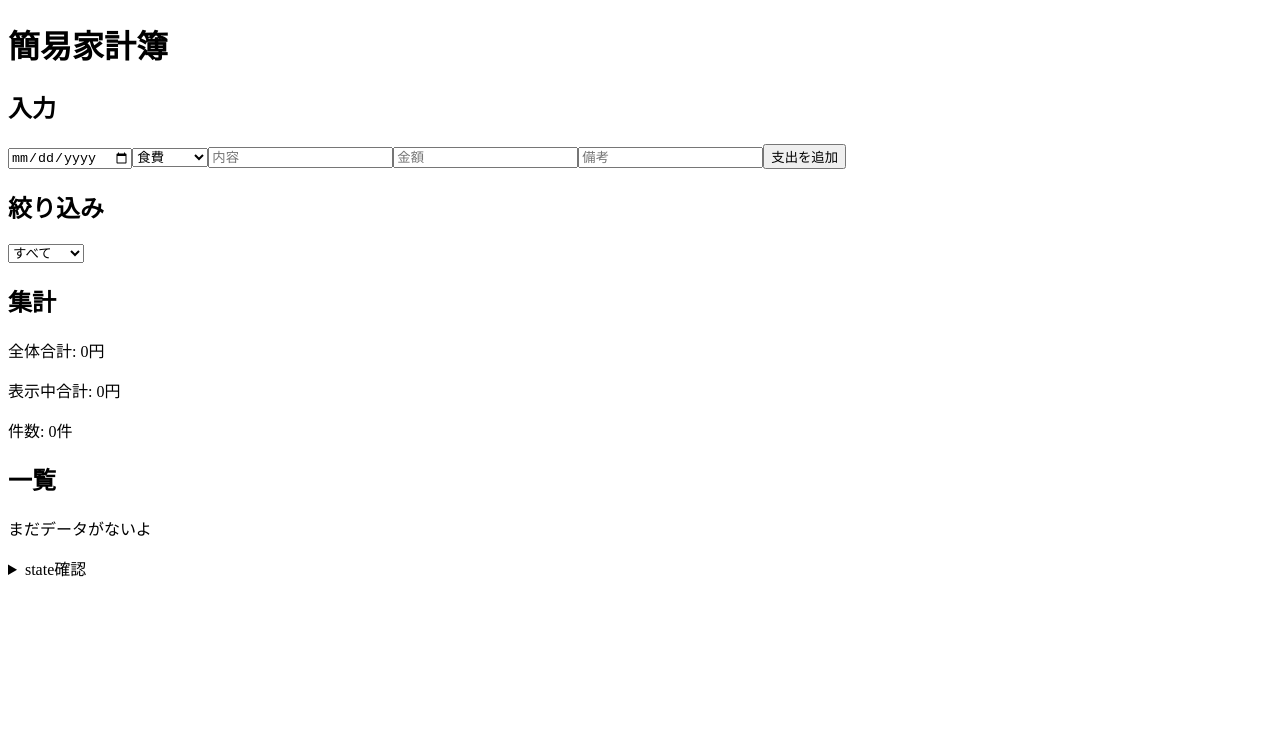
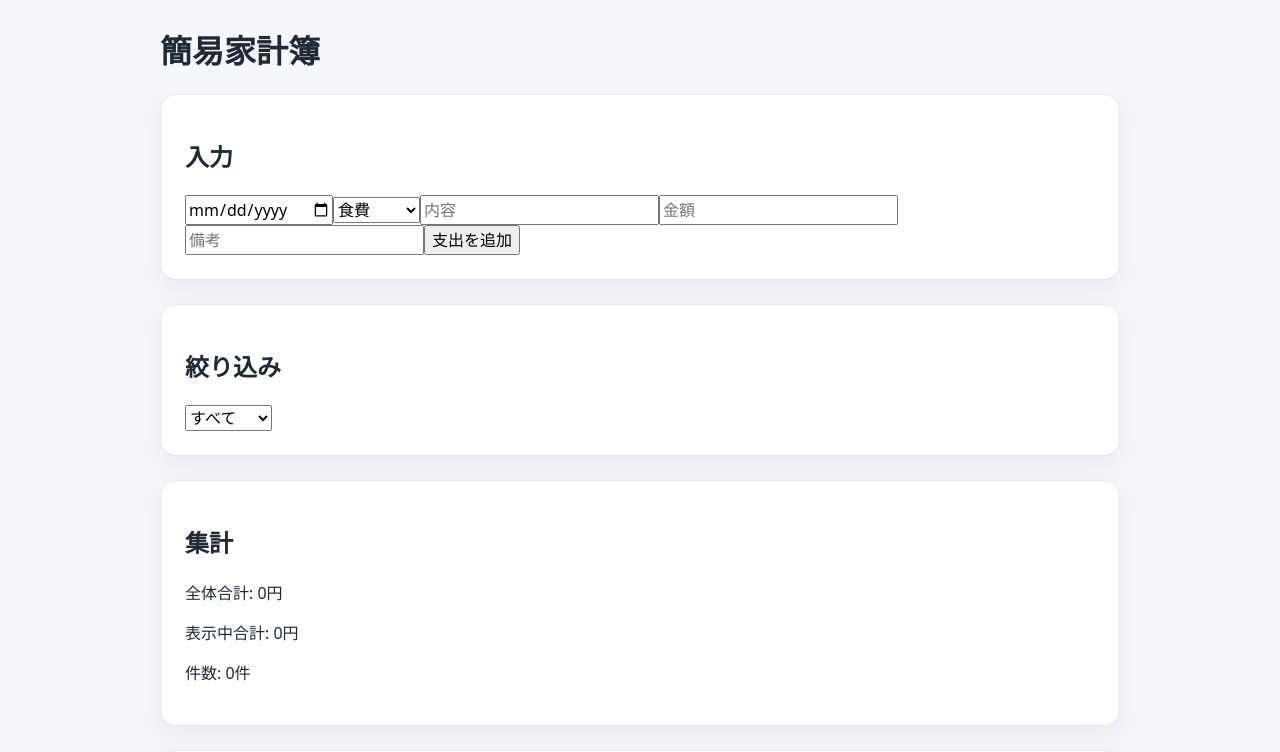
Before and after one commit to ruha321/Simple-household-account-book, a React (Vite) app: page / in a window 1280 px wide. Shown: the top 752 px of the page. Built offline with nearby package versions, Linux system fonts and the light colour scheme.

Commit message:
CSS追加その１

```diff
--- a/src/App.css
+++ b/src/App.css
@@ -0,0 +1,72 @@
+:root {
+    --bg: #f6f7fb;
+    --surface: #ffffff;
+    --text: #1f2937;
+    --muted: #6b7280;
+    --border: #e5e7eb;
+    --accent: #2563eb;
+    --accent-hover: #1d4ed8;
+    --danger: #b91c1c;
+
+    --radius: 16px;
+    --shadow: 0 8px 24px rgba(15, 23, 42, 0.06);
+
+    --space-1: 8px;
+    --space-2: 12px;
+    --space-3: 16px;
+    --space-4: 24px;
+    --space-5: 32px;
+
+    --content-width: 960px;
+}
+
+*,
+*::before,
+*::after {
+    box-sizing: border-box;
+}
+
+body {
+    margin: 0;
+    background: var(--bg);
+    color: var(--text);
+    font-family:
+        system-ui,
+        -apple-system,
+        BlinkMacSystemFont,
+        "Segoe UI",
+        sans-serif;
+    line-height: 1.5;
+}
+
+button,
+input,
+select,
+textarea {
+    font: inherit;
+}
+
+.app {
+    width: min(var(--content-width), calc(100% - 32px));
+    margin-inline: auto;
+    padding-block: var(--space-5);
+}
+
+.app > h1 {
+    margin: 0 0 var(--space-4);
+    font-size: 2rem;
+    line-height: 1.2;
+}
+
+.app section {
+    background: var(--surface);
+    border: 1px solid var(--border);
+    border-radius: var(--radius);
+    box-shadow: var(--shadow);
+    padding: var(--space-4);
+}
+
+.app section + section,
+.app deteils {
+    margin-top: var(--space-4);
+}
--- a/src/App.tsx
+++ b/src/App.tsx
@@ -36,7 +36,7 @@ function App() {
     }, [entries, selectedTag]);
 
     return (
-        <div>
+        <div className="app">
             <h1>簡易家計簿</h1>
 
             <EntryForm
```
